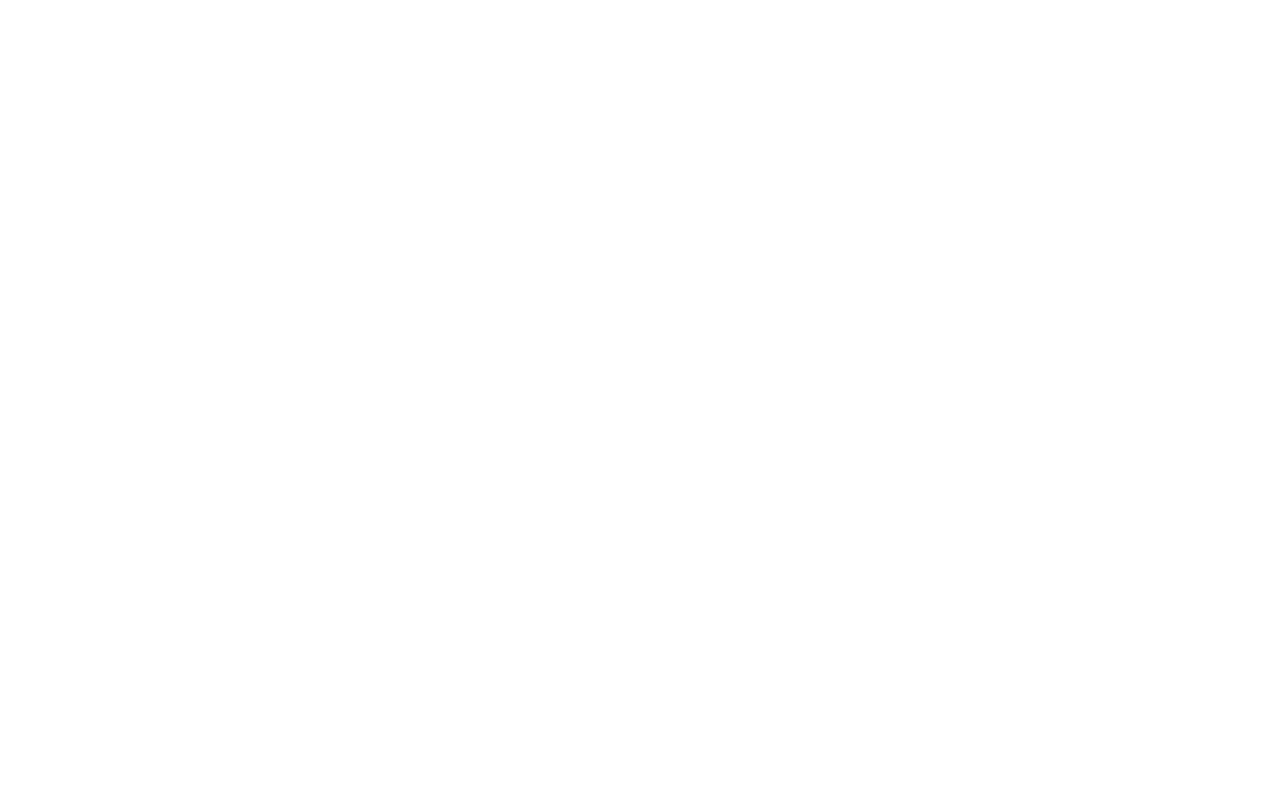
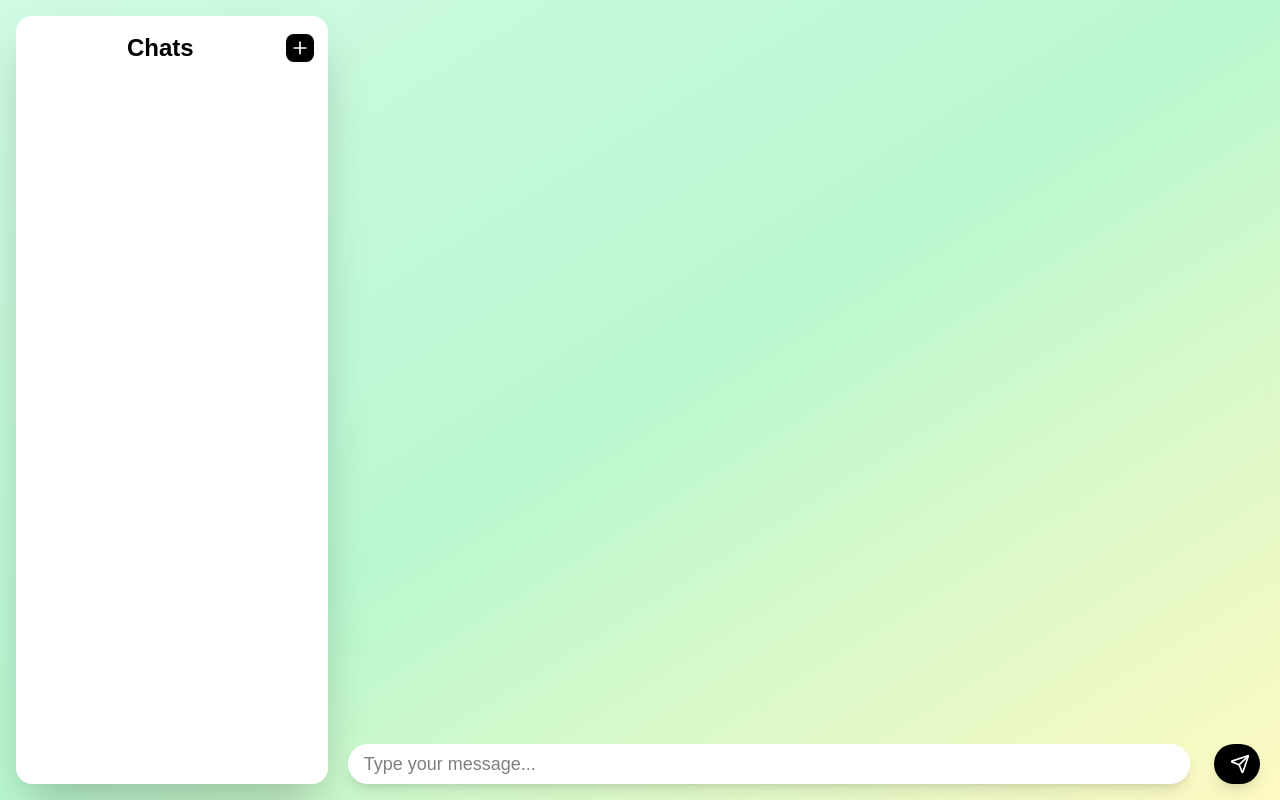
Before and after one commit to Crow475/greenapi-test, a Next.js app: page /chat in a window 1280 px wide. Built offline with nearby package versions, Linux system fonts and the light colour scheme.

Commit message:
feat: initial chat and login pages

```diff
--- a/app/chat/page.tsx
+++ b/app/chat/page.tsx
@@ -1,3 +1,49 @@
+import { AlertDialog } from "radix-ui";
+
+import { LuPlus, LuSend } from "react-icons/lu";
+
+import NewChatDialog from "@/components/elements/newChatDialog";
+
 export default function Chat() {
-    return <main className="flex h-svh w-full"></main>;
+    return (
+        <main className="flex h-svh w-full flex-row items-center justify-center bg-linear-to-br from-emerald-100 via-green-200 to-yellow-100 p-4">
+            <div className="flex h-full w-1/4 flex-col items-center justify-between rounded-2xl bg-white p-4 shadow-2xl">
+                <div className="flex w-full flex-row items-center justify-center">
+                    <div className="flex w-11/12 flex-row items-center justify-center">
+                        <h1 className="text-2xl font-bold text-black">Chats</h1>
+                    </div>
+                    <div className="flex w-1/12 flex-row items-center justify-center">
+                        <AlertDialog.Root>
+                            <AlertDialog.Trigger asChild>
+                                <button className="cursor-pointer rounded-lg bg-black p-1 font-bold text-white hover:bg-neutral-800">
+                                    <LuPlus size={20} />
+                                    <span className="sr-only">
+                                        start new chat
+                                    </span>
+                                </button>
+                            </AlertDialog.Trigger>
+                            <NewChatDialog />
+                        </AlertDialog.Root>
+                    </div>
+                </div>
+            </div>
+            <div className="relative flex h-full w-3/4 flex-col items-center justify-center pl-4">
+                <form className="absolute bottom-0 flex w-full flex-row items-center justify-around">
+                    <input
+                        type="text"
+                        className="h-10 w-18/20 rounded-full bg-white px-4 py-2 text-lg text-black shadow-lg"
+                        placeholder="Type your message..."
+                        autoComplete="off"
+                    />
+                    <button
+                        type="submit"
+                        className="h-10 w-1/20 cursor-pointer rounded-full bg-black px-4 py-2 font-bold text-white shadow-lg hover:bg-neutral-800"
+                    >
+                        <LuSend size={20} />
+                        <span className="sr-only">Send Message</span>
+                    </button>
+                </form>
+            </div>
+        </main>
+    );
 }
--- a/app/layout.tsx
+++ b/app/layout.tsx
@@ -13,8 +13,8 @@
 });
 
 export const metadata: Metadata = {
-  title: "Create Next App",
-  description: "Generated by create next app",
+    title: "GreenAPI Test",
+    description: "A simple Next.js app to test GreenAPI",
 };
 
 export default function RootLayout({ children }: LayoutProps<"/">) {
@@ -23,7 +23,7 @@
             lang="en"
             className={`${geistSans.variable} ${geistMono.variable} h-full antialiased`}
         >
-      <body className="min-h-full flex flex-col">{children}</body>
+            <body className="flex min-h-full flex-col">{children}</body>
         </html>
     );
 }
--- /dev/null
+++ b/app/not-found.tsx
@@ -0,0 +1,19 @@
+import Link from "next/link";
+
+export default function NotFound() {
+    return (
+        <main className="flex h-svh w-full flex-col items-center justify-center space-y-2 bg-white">
+            <h1 className="text-8xl font-black text-black">404</h1>
+            <span className="text-3xl font-bold text-black">Oops!</span>
+            <span className="text-lg text-black">
+                The page you are looking for does not exist.
+            </span>
+            <Link
+                href="/"
+                className="mt-4 rounded-lg bg-black px-4 py-2 font-bold text-white hover:bg-neutral-800"
+            >
+                Go back to Home
+            </Link>
+        </main>
+    );
+}
--- /dev/null
+++ b/components/atoms/btnPrimary.tsx
@@ -0,0 +1,17 @@
+export default function ButtonPrimary({
+    children,
+    className,
+    ...props
+}: {
+    children: React.ReactNode;
+    className?: string;
+} & React.ButtonHTMLAttributes<HTMLButtonElement>) {
+    return (
+        <button
+            className={`cursor-pointer rounded-lg bg-black px-4 py-2 font-bold text-white hover:bg-neutral-800 ${className}`}
+            {...props}
+        >
+            {children}
+        </button>
+    );
+}
--- /dev/null
+++ b/components/atoms/btnSecondary.tsx
@@ -0,0 +1,16 @@
+export default function ButtonPrimary({
+    children,
+    className,
+    ...props
+}: {
+    children: React.ReactNode;
+} & React.ButtonHTMLAttributes<HTMLButtonElement>) {
+    return (
+        <button
+            className={`cursor-pointer rounded-lg bg-neutral-200 px-4 py-2 font-bold text-black hover:bg-neutral-300 ${className}`}
+            {...props}
+        >
+            {children}
+        </button>
+    );
+}
--- a/components/elements/loginForm.tsx
+++ b/components/elements/loginForm.tsx
@@ -1,4 +1,5 @@
 import LoginInput from "@/components/atoms/loginInput";
+import ButtonPrimary from "@/components/atoms/btnPrimary";
 
 export default function LoginForm() {
     return (
@@ -14,12 +15,7 @@
                         label="apiTokenInstance"
                     />
                 </div>
-                <button
-                    type="submit"
-                    className="rounded-lg bg-black px-4 py-2 font-bold text-white hover:bg-neutral-800"
-                >
-                    Submit
-                </button>
+                <ButtonPrimary type="submit">Submit</ButtonPrimary>
             </form>
         </div>
     );
--- /dev/null
+++ b/components/elements/newChatDialog.tsx
@@ -0,0 +1,46 @@
+import { AlertDialog } from "radix-ui";
+
+import ButtonPrimary from "@/components/atoms/btnPrimary";
+import ButtonSecondary from "@/components/atoms/btnSecondary";
+
+export default function NewChatDialog() {
+    return (
+        <AlertDialog.Portal>
+            <AlertDialog.Overlay className="fixed inset-0 bg-black/20 backdrop-blur-sm" />
+            <AlertDialog.Content className="fixed top-1/4 left-1/3 h-1/2 w-1/3 flex-col items-center justify-center rounded-lg bg-white p-4">
+                <AlertDialog.Title className="flex w-full flex-row items-center justify-center p-2">
+                    <span className="text-2xl font-bold text-black">
+                        Start New Chat
+                    </span>
+                </AlertDialog.Title>
+                <AlertDialog.Description className="flex w-full flex-col items-center justify-center p-2 text-neutral-700">
+                    Enter the phone number of the person you want to chat with.
+                </AlertDialog.Description>
+                <form className="relative flex h-[75%] w-full flex-col items-center justify-start">
+                    <div className="flex h-1/2 w-full flex-col items-center justify-center p-2">
+                        <label className="flex w-[95%] flex-row items-center justify-between space-x-2">
+                            <div className="flex w-1/3 flex-row items-center justify-start">
+                                <span className="text-black">Phone Number</span>
+                            </div>
+                            <input
+                                type="text"
+                                className="w-2/3 rounded-lg border border-neutral-400 px-2 py-1 text-black"
+                                placeholder="1234567890"
+                            />
+                        </label>
+                    </div>
+                    <div className="absolute bottom-2 flex w-[95%] flex-row items-center justify-between p-2">
+                        <AlertDialog.Cancel asChild>
+                            <ButtonSecondary>Cancel</ButtonSecondary>
+                        </AlertDialog.Cancel>
+                        <AlertDialog.Action asChild>
+                            <ButtonPrimary type="submit">
+                                Start Chat
+                            </ButtonPrimary>
+                        </AlertDialog.Action>
+                    </div>
+                </form>
+            </AlertDialog.Content>
+        </AlertDialog.Portal>
+    );
+}
--- a/package.json
+++ b/package.json
@@ -10,8 +10,10 @@
   },
   "dependencies": {
     "next": "16.3.6",
+    "radix-ui": "^1.6.7",
     "react": "19.2.8",
-    "react-dom": "19.2.8"
+    "react-dom": "19.2.8",
+    "react-icons": "^5.7.0"
   },
   "devDependencies": {
     "@tailwindcss/postcss": "^4",
```
Also changed, not shown: 1 other file (tests, documents, lock files or other folders). Lines whose indentation alone changed are shown as unchanged.
